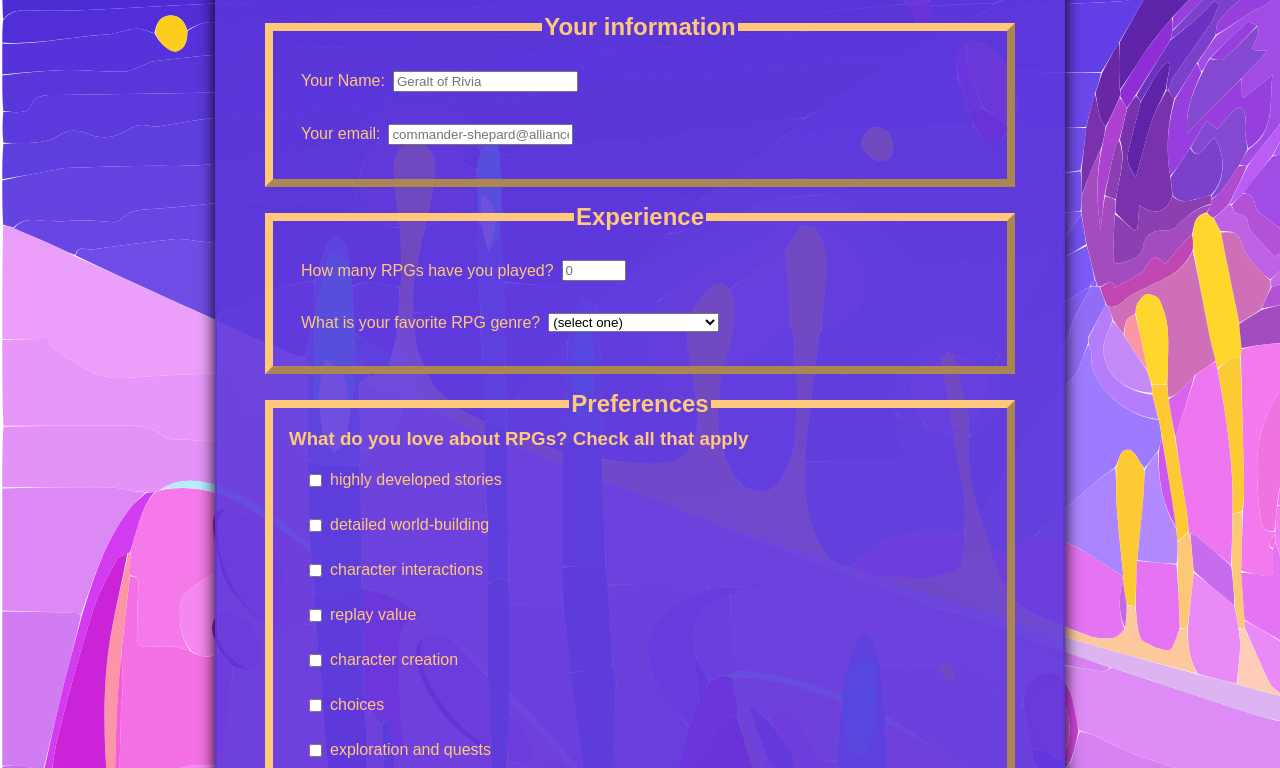
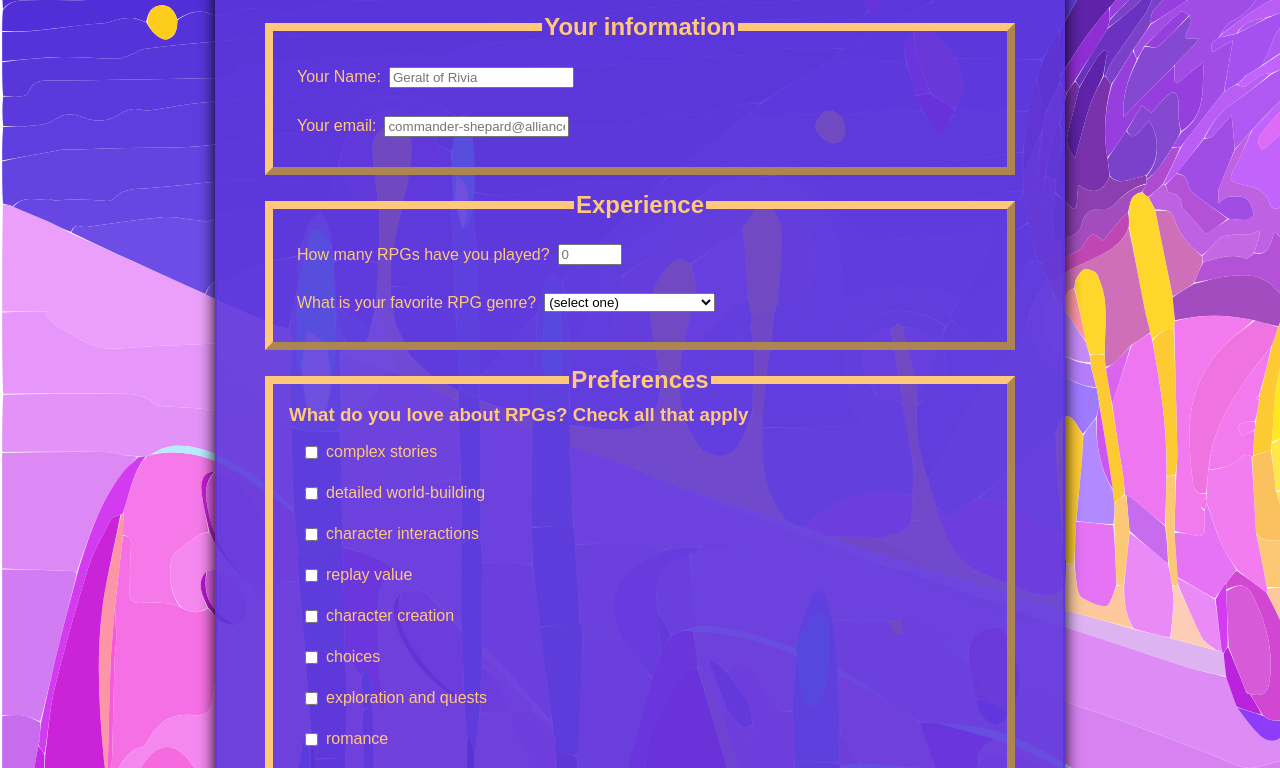
Before and after one commit to thebiparadox/rpg-survey, a plain HTML site: page index.html in a window 1280 px wide. Shown: the part 172-940 px from the top of the page. Drawn offline with Linux system fonts and the light colour scheme.

Commit message:
Tweaked wording and margins for label selector

```diff
--- a/index.html
+++ b/index.html
@@ -43,7 +43,7 @@
           <legend class="subtitle">  Preferences</legend>
           <h3>What do you love about RPGs? Check all that apply</h3>
             <div class="indent">
-              <label for="stories"><input id="stories" type="checkbox" name="characteristics" value="characteristics-1">highly developed stories</label>
+              <label for="stories"><input id="stories" type="checkbox" name="characteristics" value="characteristics-1">complex stories</label>
               <label for="world-building"><input id="world-building" type="checkbox" name="characteristics" value="characteristics-2">detailed world-building</label>
               <label for="character-interactions"><input id="character-interactions" type="checkbox" name="characteristics" value="characteristics-3">character interactions</label>
               <label for="replay-value"><input id="replay-value" type="checkbox" name="characteristics" value="characteristics-4">replay value</label>
--- a/styles.css
+++ b/styles.css
@@ -45,7 +45,7 @@ h3 {
       display: flex;
       align-items: center;
       flex-wrap: wrap;
-      margin: 1rem;
+      margin: .75rem;
   }
 }
 
```
